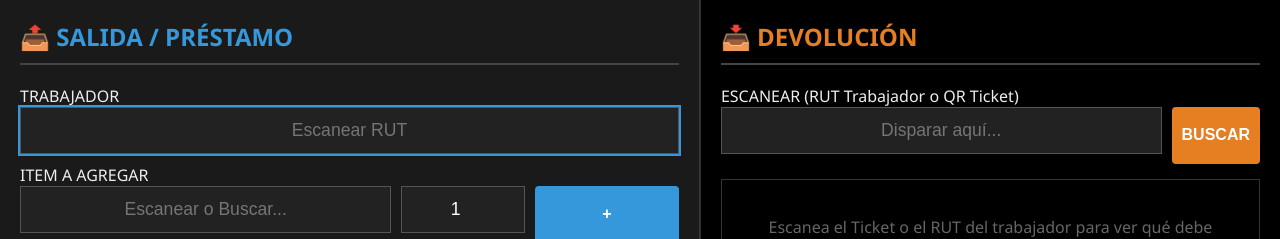
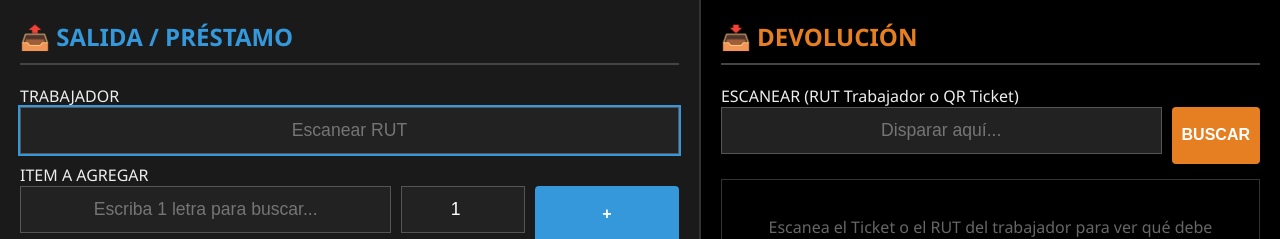
Before and after one commit to alexispferrada-wq/iron-trace-web, a Flask app: page /operador in a window 1280 px wide. Shown: the top 239 px of the page. Run offline with Flask 3, Linux system fonts and the light colour scheme; the visitor is signed in with stand-in values (Sample User, id 1); some libraries are stand-ins or nearby versions.

Commit message:
Update operador.html

```diff
--- a/templates/operador.html
+++ b/templates/operador.html
@@ -57,7 +57,7 @@
         <label>ITEM A AGREGAR</label>
         <div class="form-row">
             <div style="flex: 3;">
-                <input type="text" id="tool_search" placeholder="Escanear o Buscar..." onkeyup="buscar(this.value)">
+                <input type="text" id="tool_search" placeholder="Escriba 1 letra para buscar..." onkeyup="buscar(this.value)">
                 <div id="sugg" class="suggestions"></div>
             </div>
             <div style="flex: 1;">
@@ -115,7 +115,9 @@
         let currentItem = null;
 
         function buscar(q) {
-            if(q.length<2){ document.getElementById('sugg').style.display='none'; return; }
+            // CORRECCIÓN: BUSCAR DESDE 1 LETRA
+            if(q.length < 1){ document.getElementById('sugg').style.display='none'; return; }
+
             fetch('/api/buscar_herramientas?q='+q).then(r=>r.json()).then(data=>{
                 let box = document.getElementById('sugg'); box.innerHTML='';
                 if(data.length>0){
@@ -169,14 +171,11 @@
             let input = document.getElementById('scan_input').value.trim();
             if(!input) return;
 
-            // Detectar si es un QR de Ticket (Formato TICKET:XXXX)
             let apiUrl = '';
-
             if(input.startsWith("TICKET:")) {
                 let ticketId = input.split(":")[1];
                 apiUrl = '/api/prestamos_ticket?ticket_id=' + ticketId;
             } else {
-                // Asumimos que es RUT
                 apiUrl = '/api/prestamos_trabajador?worker_id=' + input;
             }
 
@@ -207,8 +206,6 @@
                     div.appendChild(item);
                 });
             });
-
-            // Limpiar input para siguiente escaneo
             document.getElementById('scan_input').value = '';
             document.getElementById('scan_input').focus();
         }
```
